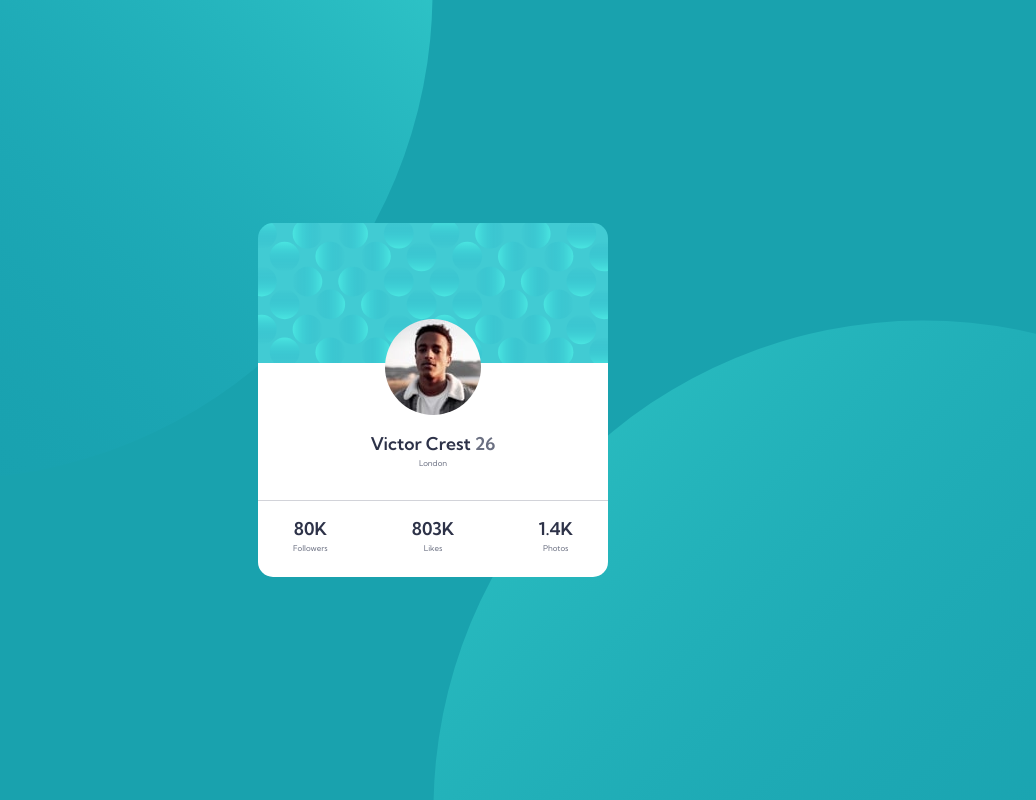
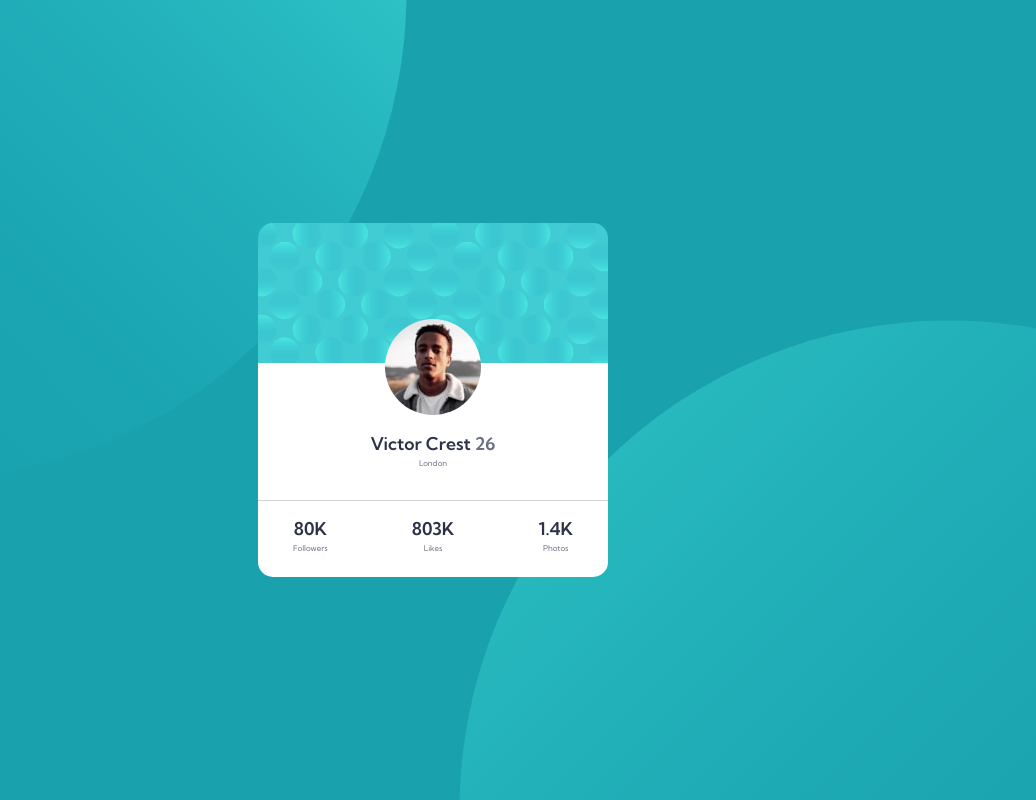
Before and after one commit to verakissyou17/Profile-card-component, a plain HTML site: page index.html in a window 1280 px wide. Shown: the whole page, without its empty margins (207-1243 px from the left). Drawn offline with Linux system fonts and the light colour scheme.

```diff
--- a/style.css
+++ b/style.css
@@ -23,7 +23,7 @@
   font-family: 'Kumbh Sans', sans-serif;
   background-image: url('./images/bg-pattern-top.svg'), url('./images/bg-pattern-bottom.svg');
   background-repeat: no-repeat, no-repeat;
-    background-position: right 50vw bottom 40vh, left 50vw top 40vh;
+    background-position: right 52vw bottom 40vh, left 52vw top 40vh;
   background-color: var(--dark-cyan);
 }
 
```
Also changed, not shown: images/Firefox_Screenshot_2024-02-11T17-13-03.553Z.png (added), 3 other files.
